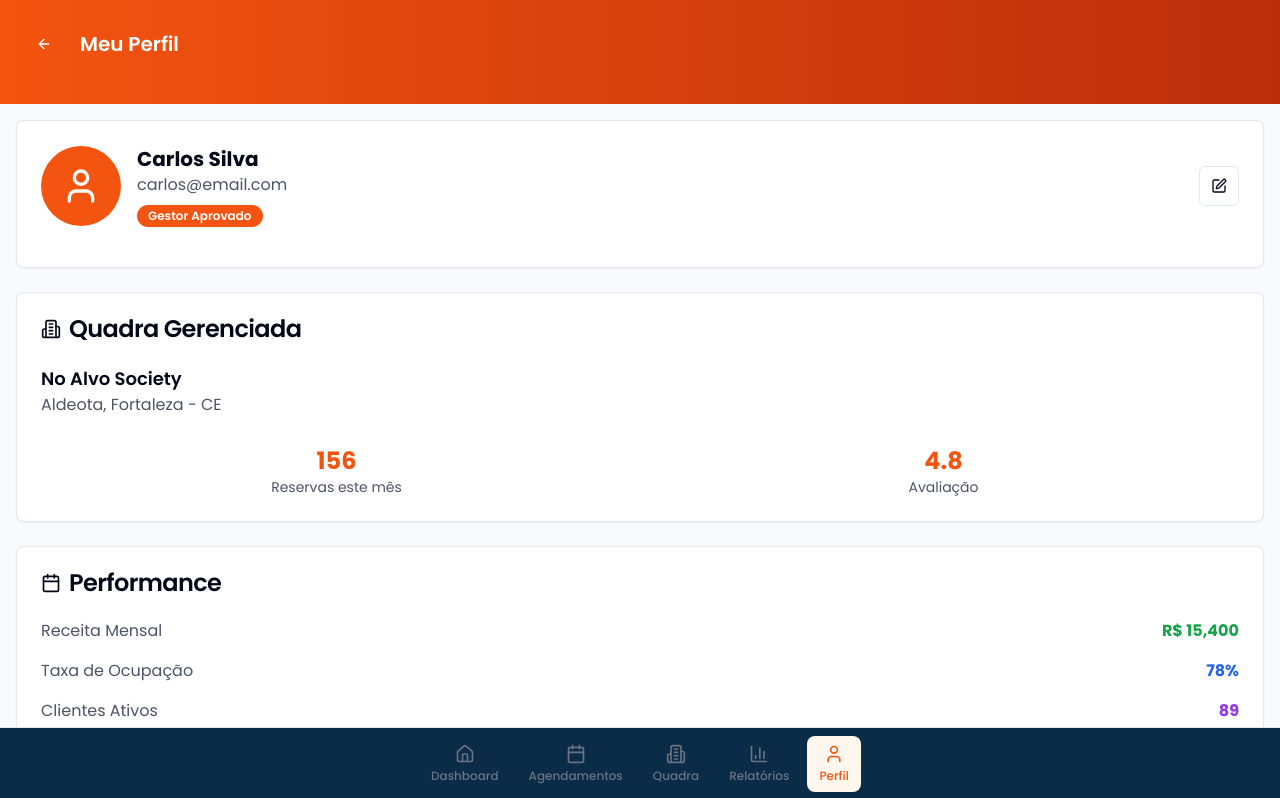
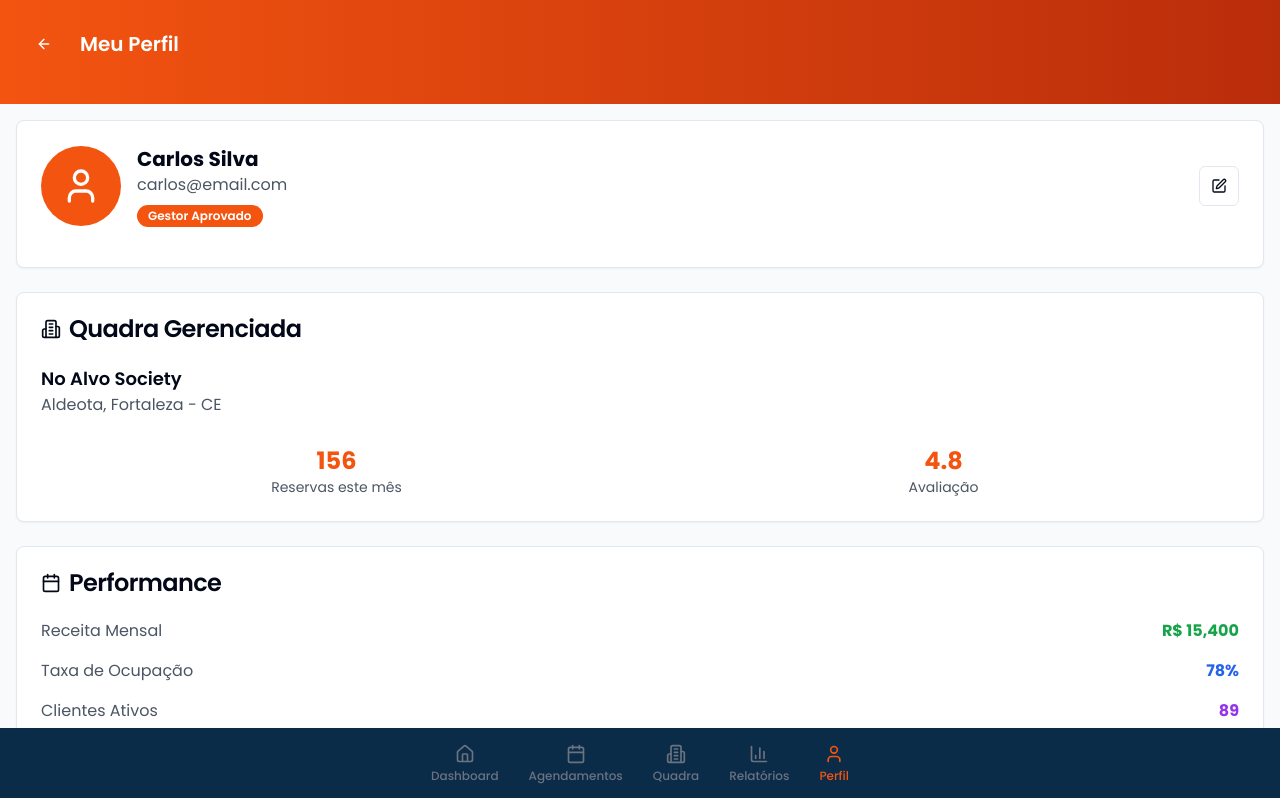
Before and after one commit to driblus4pp/driblus-soccer-social, a React (Vite) app: page /gestor/perfil in a window 1280 px wide. Shown: the top 798 px of the page. Built offline with nearby package versions, Linux system fonts and the light colour scheme.

Commit message:
Fix: Remove button background and top border
Remove the slightly orange-tinted white background from the active navigation buttons and the white border above the bottom navigation bar.

```diff
--- a/src/components/navigation/BottomNavigation.tsx
+++ b/src/components/navigation/BottomNavigation.tsx
@@ -123,7 +123,7 @@ const BottomNavigation: React.FC<BottomNavigationProps> = ({ userType }) => {
   };
 
   return (
-    <div className="fixed bottom-0 left-0 right-0 border-t border-gray-200 px-2 py-2 z-50 bg-[#0a2c49]">
+    <div className="fixed bottom-0 left-0 right-0 px-2 py-2 z-50 bg-[#0a2c49]">
       <div className="flex justify-around items-center max-w-md mx-auto">
         {items.map((item) => {
           const isActive = location.pathname === item.route;
@@ -135,7 +135,7 @@ const BottomNavigation: React.FC<BottomNavigationProps> = ({ userType }) => {
               onClick={() => handleNavigation(item.route)}
               className={`flex flex-col items-center py-2 px-3 rounded-lg transition-colors ${
                 isActive
-                  ? 'text-[#F35410] bg-orange-50'
+                  ? 'text-[#F35410]'
                   : 'text-gray-500 hover:text-[#F35410]'
               }`}
             >
```
